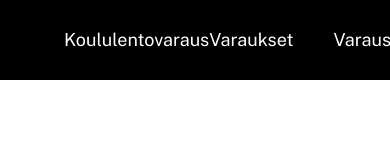
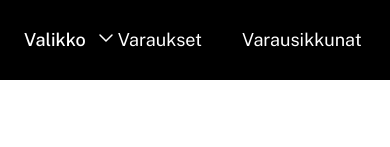
Before and after one commit to Ohtuprojekti-Fintraffic/lentovaraukset, a React app in the folder frontend/: page / in a window 390 px wide. Shown: the top 147 px of the page. Built offline with nearby package versions, Linux system fonts and the light colour scheme; no server answers.

Commit message:
Responsive Navigation bar

```diff
--- a/frontend/src/components/Navigation.tsx
+++ b/frontend/src/components/Navigation.tsx
@@ -1,5 +1,6 @@
-import React from 'react';
+import React, { useState } from 'react';
 import { NavLink } from 'react-router-dom';
+import { ChevronDown, ChevronUp } from 'lucide-react';
 import Logo from '../../assets/logos/Horizontal-White.png';
 
 function Navigation() {
@@ -8,38 +9,91 @@ function Navigation() {
     return isActive ? `${baseStyle} active font-bold` : baseStyle;
   };
 
+  const [menuOpen, setMenuOpen] = useState(false);
+
+  const toggleMenu = () => {
+    setMenuOpen(!menuOpen);
+  };
+
   return (
+    <>
       <div className="bg-black text-white p-6 flex flex-row items-center justify-between text-lg h-full max-h-20 top-0 overflow-x-auto">
-
         <div className="flex flex-row items-center space-x-10 w-fit">
-
           <NavLink to="/" className={navLinkStyle}>
             <img src={Logo} alt="" className="h-7" />
           </NavLink>
-        <p>Koululentovaraus</p>
-
+          <p className="hidden lg:inline">Koululentovaraus</p>
         </div>
-
+        <nav className="md:hidden flex flex-row items-center py-2 h-full">
+          <button
+            type="button"
+            className="font-sans text-white text-md font-medium leading-7 focus:outline-none flex flex-row"
+            onClick={toggleMenu}
+          >
+            <p className="font-sans text-white text-md font-medium leading-7">Valikko</p>
+            {menuOpen ? (
+              <ChevronUp strokeWidth="1.5" color="white" className="h-6 w-6 ml-2" />
+            ) : (
+              <ChevronDown strokeWidth="1.5" color="white" className="h-6 w-6 ml-2" />
+            )}
+          </button>
+        </nav>
         <nav className="flex flex-row space-x-10 text-l">
-
           <NavLink to="/varaukset" className={navLinkStyle}>
             Varaukset
           </NavLink>
-
           <NavLink to="/varausikkunat" className={navLinkStyle}>
             Varausikkunat
           </NavLink>
-
           <NavLink to="/hallinta" className={navLinkStyle}>
             Hallinta
           </NavLink>
           <NavLink to="/yllapito" className={navLinkStyle}>
             Ylläpito
           </NavLink>
-
         </nav>
-
       </div>
+      {menuOpen && (
+        <div className="md:hidden bg-black border-custom-gray z-10 shadow-lg w-full flex flex-col text-right">
+          <NavLink
+            to="/"
+            className={({ isActive }) => `border-b border-ft-neutral-400 bg-black p-4 text-white ${
+              isActive ? 'active font-bold' : ''
+            }`}
+            onClick={toggleMenu}
+          >
+            Varaukset
+          </NavLink>
+          <NavLink
+            to="/varausikkunat"
+            className={({ isActive }) => `border-b border-ft-neutral-400 bg-black p-4 text-white ${
+              isActive ? 'active font-bold' : ''
+            }`}
+            onClick={toggleMenu}
+          >
+            Varausikkunat
+          </NavLink>
+          <NavLink
+            to="/hallinta"
+            className={({ isActive }) => `border-b border-ft-neutral-400 bg-black p-4 text-white ${
+              isActive ? 'active font-bold' : ''
+            }`}
+            onClick={toggleMenu}
+          >
+            Hallinta
+          </NavLink>
+          <NavLink
+            to="/yllapito"
+            className={({ isActive }) => `border-b border-ft-neutral-400 bg-black p-4 text-white ${
+              isActive ? 'active font-bold' : ''
+            }`}
+            onClick={toggleMenu}
+          >
+            Ylläpito
+          </NavLink>
+        </div>
+      )}
+    </>
   );
 }
 
```
Lines whose indentation alone changed are shown as unchanged.
